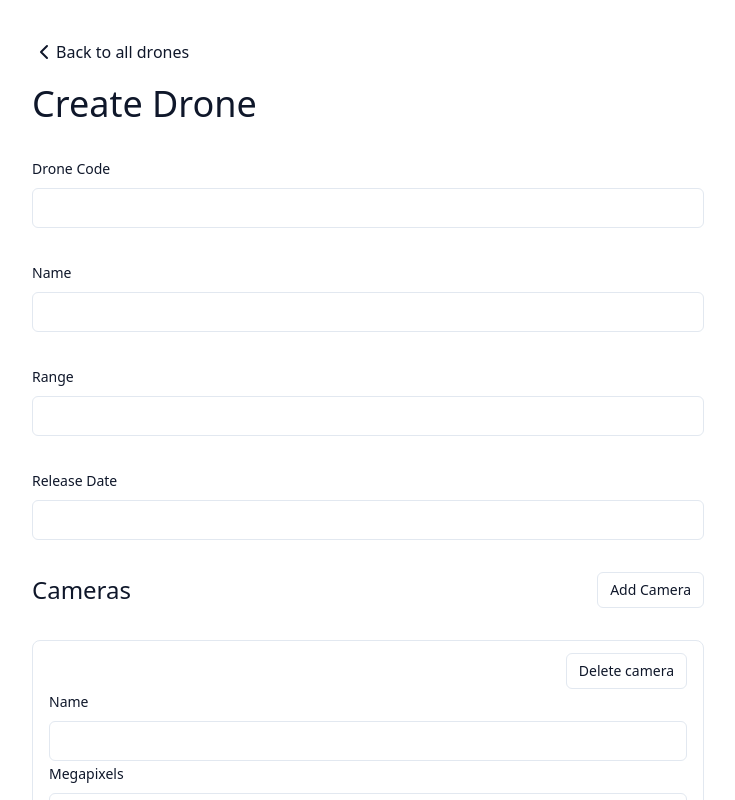
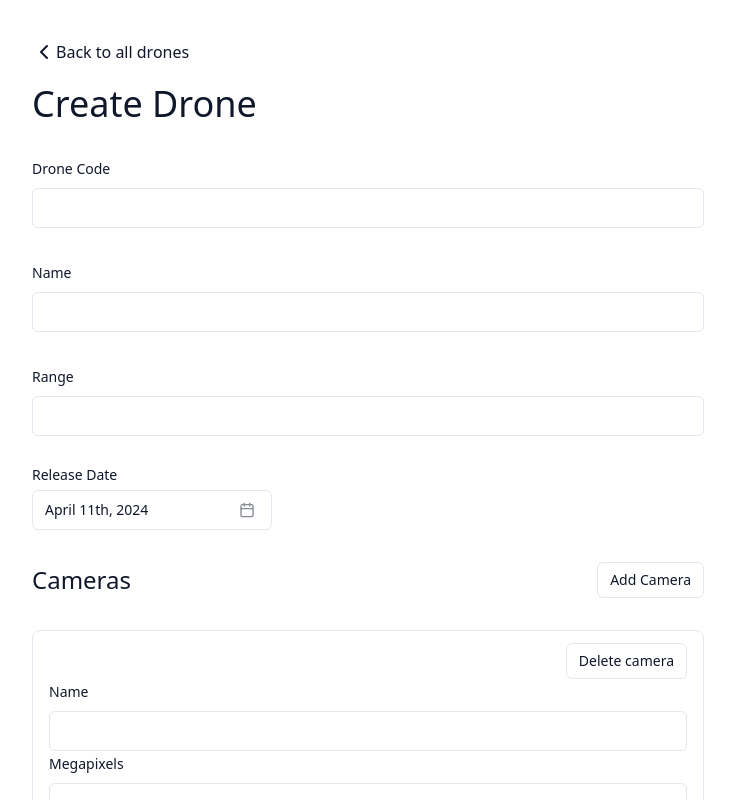
Before and after one commit to anatolzak/beefree-interview, a React (Create React App) app: page /create-drone in a window 1280 px wide. Shown: the top 800 px of the page, without its empty margins (272-1007 px from the left). Built offline with nearby package versions, Linux system fonts and the light colour scheme; no server answers.

Commit message:
add day picker to release_date when in create drone page

```diff
--- a/src/routes/create-drone.tsx
+++ b/src/routes/create-drone.tsx
@@ -1,11 +1,14 @@
 import { zodResolver } from '@hookform/resolvers/zod';
+import { format } from 'date-fns';
+import { CalendarIcon, ChevronLeft } from 'lucide-react';
 import { useFieldArray, useForm } from 'react-hook-form';
 import { Link, useNavigate } from 'react-router-dom';
-import { ChevronLeft } from 'lucide-react';
 
 import { Button } from '../components/ui/button';
+import { Calendar } from '../components/ui/calendar';
 import { Form, FormControl, FormField, FormItem, FormLabel, FormMessage } from '../components/ui/form';
 import { Input } from '../components/ui/input';
+import { Popover, PopoverContent, PopoverTrigger } from '../components/ui/popover';
 import useDrones from '../hooks/use-drones';
 import { API_ENDPOINTS } from '../lib/constants';
 import { ROUTES } from '../lib/routes';
@@ -24,7 +27,7 @@ const CreateDrone = () => {
 
   const form = useForm<DetailedDroneData>({
     resolver: zodResolver(droneSchema),
-    defaultValues: { cameras: [{}] },
+    defaultValues: { cameras: [{}], release_date: new Date().toISOString() },
   });
 
   const camerasControl = useFieldArray({
@@ -109,11 +112,33 @@ const CreateDrone = () => {
             control={form.control}
             name='release_date'
             render={({ field }) => (
-              <FormItem>
+              <FormItem className='flex flex-col'>
                 <FormLabel>Release Date</FormLabel>
-                <FormControl>
-                  <Input {...field} />
-                </FormControl>
+                <Popover>
+                  <PopoverTrigger asChild>
+                    <FormControl>
+                      <Button
+                        variant={'outline'}
+                        className='w-[240px] pl-3 text-left font-normal'
+                      >
+                        {format(field.value, 'PPP')}
+                        <CalendarIcon className='ml-auto h-4 w-4 opacity-50' />
+                      </Button>
+                    </FormControl>
+                  </PopoverTrigger>
+                  <PopoverContent
+                    className='w-auto p-0'
+                    align='start'
+                  >
+                    <Calendar
+                      mode='single'
+                      onSelect={field.onChange}
+                      disabled={(date) => date > new Date() || date < new Date('1900-01-01')}
+                      selected={new Date(field.value)}
+                      initialFocus
+                    />
+                  </PopoverContent>
+                </Popover>
                 <FormMessage />
               </FormItem>
             )}
--- a/src/schema.ts
+++ b/src/schema.ts
@@ -10,6 +10,6 @@ export const droneSchema = z.object({
   drone_code: z.string().min(1),
   name: z.string().min(1),
   range: z.coerce.number(),
-  release_date: z.string().min(1),
+  release_date: z.date().transform((date) => date.toISOString()),
   cameras: z.array(droneCameraSchema).min(1)
 });
```
